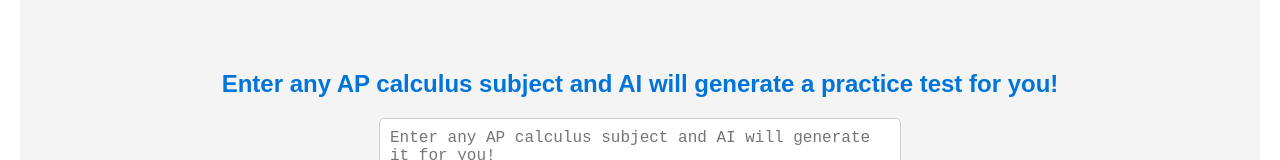
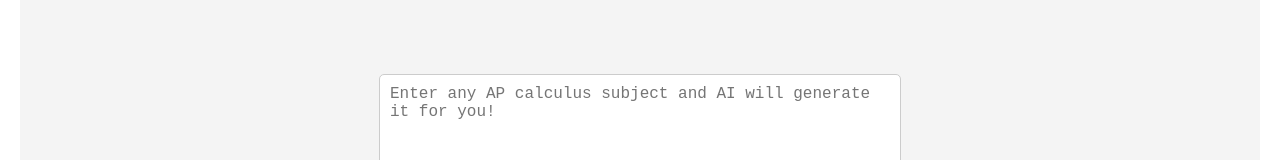
Before and after one commit to jasonwang17/testGenerator, a React (Create React App) app in the folder my-app/: page / in a window 1280 px wide. Shown: the part 250-410 px from the top of the page. Built offline with nearby package versions, Linux system fonts and the light colour scheme; a web font is replaced by a local one.

Commit message:
replace banner

```diff
--- a/my-app/src/App.js
+++ b/my-app/src/App.js
@@ -1,7 +1,7 @@
 import React, { useState } from 'react';
 import PracticeTest from './components/PracticeTest'; // Import the PracticeTest component
 import OpenAI_Test from './components/openai';
-import bannerImage from './images/banner.jpg';
+import bannerImage from './images/welcome.png';
 
 
 const test = {
--- a/my-app/src/components/openai.js
+++ b/my-app/src/components/openai.js
@@ -49,7 +49,6 @@ function OpenAI_Test({ onValueChange }) {
     };
     return (
       <div className="App">
-        <h1>Enter any AP calculus subject and AI will generate a practice test for you!</h1>
         <div className="input-container">
           <textarea
             value={input}
```
Also changed, not shown: my-app/src/images/welcome.png (added), 1 other file (tests, documents, lock files or other folders).
